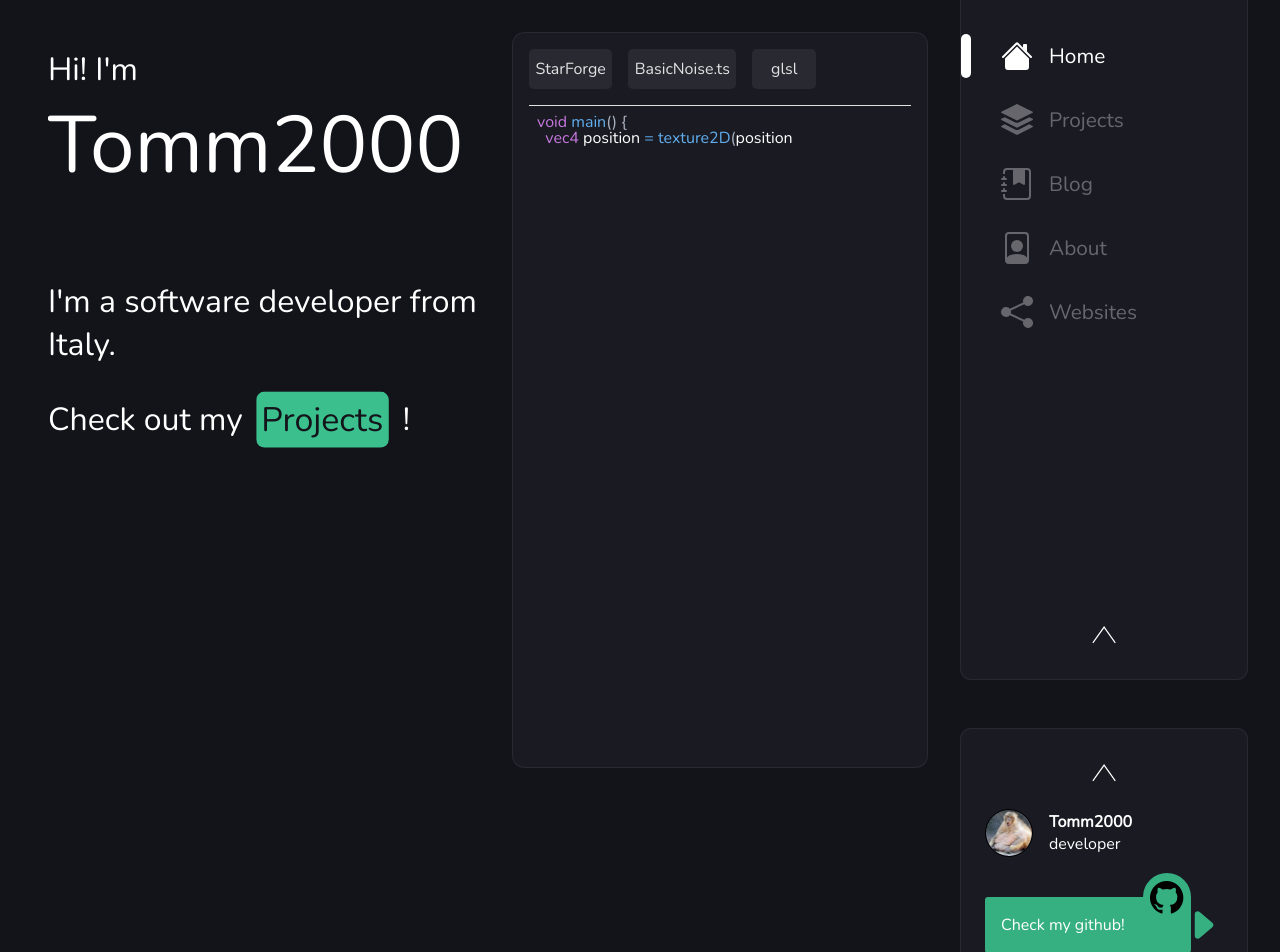
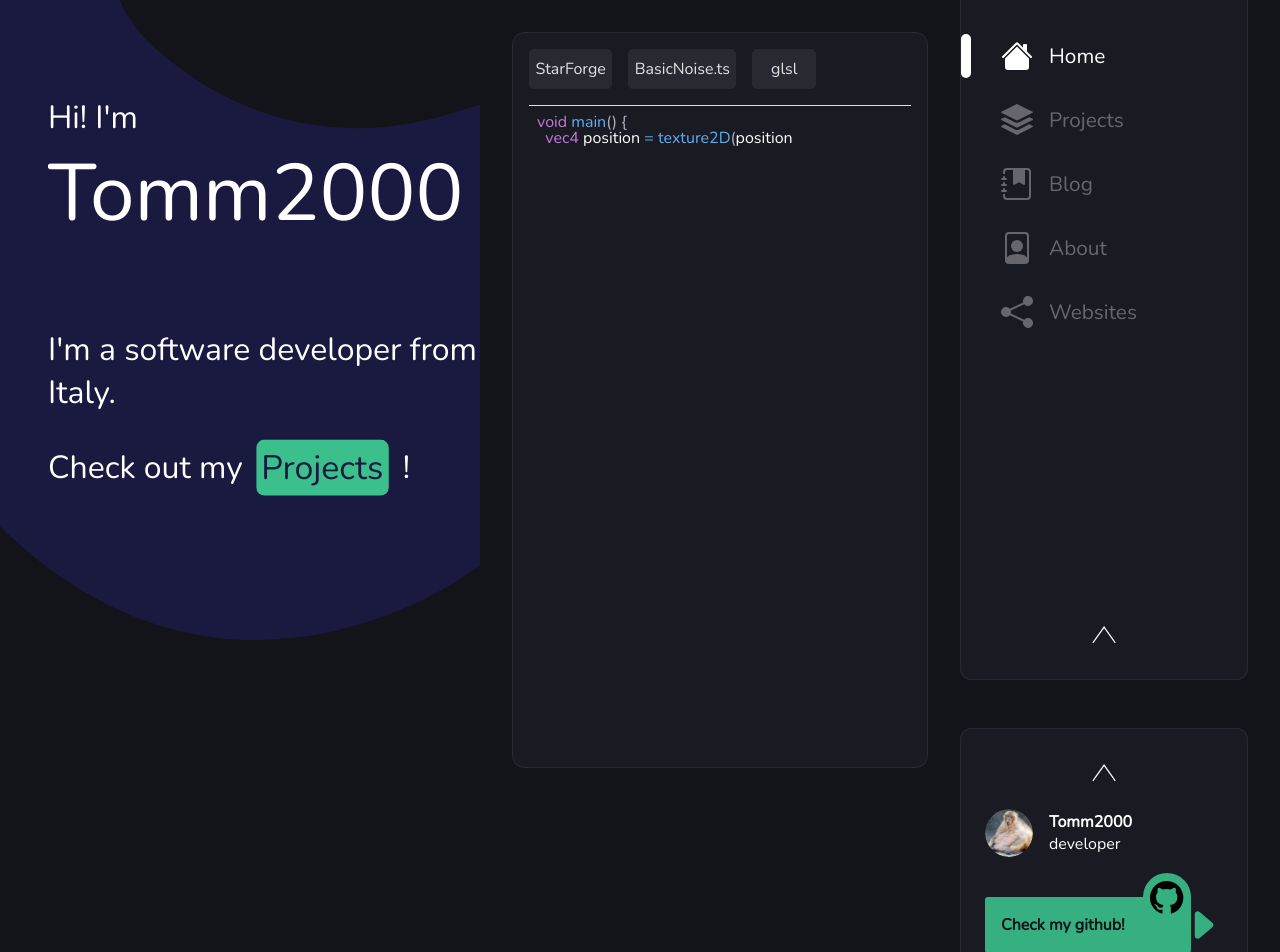
Before and after one commit to tomm2000/Portfolio, a Nuxt app: page / in a window 1280 px wide. Shown: the top 952 px of the page. Built offline with nearby package versions, Linux system fonts and the light colour scheme; a web font is replaced by a local one.

Commit message:
menu blob

```diff
--- a/components/ContactTag.vue
+++ b/components/ContactTag.vue
@@ -59,7 +59,8 @@ export default Vue.extend({
     grid-row-end: 11;
 
     text-decoration: none;
-    // background: red;
+    font-weight: bold;
+    color: $color_background_1;
     height: 100%;
     border-radius: .2rem 0 .2rem .2rem;
 
--- a/components/Contacts.vue
+++ b/components/Contacts.vue
@@ -46,13 +46,9 @@ export default Vue.extend({
     margin-bottom: 1rem;
 
     .icon {
-      font-size: 2rem;
-      background: #353542;
       border-radius: 50%;
-      border: 1px solid black;
       width: 3rem;
       height: 3rem;
-      text-align: center;
 
       img {
         width: 100%;
--- a/pages/index.vue
+++ b/pages/index.vue
@@ -1,5 +1,10 @@
 <template>
 <div class="homepage">
+  <div class="blob-wrap">
+    <svg class="blob" width="100" height="100" viewBox="0 0 100 100" fill="none" xmlns="http://www.w3.org/2000/svg">
+      <path d="M71.8558 90.4801C60.0381 97.9598 29.3332 110.989 0 82.2163V0H18.6234C20.3644 3.25729 21.3215 5.56111 28.2781 10.7973C34.609 15.5626 50.1725 24.5503 71.8558 17.3119C96.2471 9.16949 104.513 28.5917 97.7071 54.65C93.5726 70.4804 83.6735 83.0005 71.8558 90.4801Z" fill="#1A1A40"/>
+    </svg>
+  </div>
   <div class="hero">
     <div class="salute"><span>Hi! I'm</span></div>
     <div class="name"><span>Tomm2000</span></div>
@@ -106,9 +111,28 @@ export default Vue.extend({
 .homepage {
   display: grid;
   grid-template-columns: auto 30rem;
+  grid-template-rows: 1fr;
+
+  .blob-wrap {
+    grid-row: 1;
+    grid-column: 1;
+
+    .blob {
+      height: 40rem;
+      width: auto;
+      display: flex;
+
+      * {
+        align-self: flex-start;
+      }
+    }
+  }
 
   .hero {
-    padding: 3rem 0 3rem 3rem;
+    grid-row: 1;
+    grid-column: 1;
+
+    padding: 6rem 0 3rem 3rem;
     display: flex;
     flex-direction: column;
 
@@ -154,9 +178,9 @@ export default Vue.extend({
           padding: .3rem;
           cursor: pointer;
 
-          animation: pulse 2s ease 0s infinite alternate ;
+          animation: pulse1 2s ease 0s infinite alternate;
 
-          @keyframes pulse {
+          @keyframes pulse1 {
             0%   {
               background: #4fffbb;
               scale: 0.9;
@@ -169,17 +193,18 @@ export default Vue.extend({
 
           &:hover {
             span {
-              text-decoration: underline;
+              font-weight: bolder;
           }}
 
           span {
             font-size: 2rem;
-            color: $color_background_1;
+            color: #1A1A40;
       }}}}
 
   }
 
   .snippet-wrap {
+    grid-row: 1;
     grid-column: 2;
 
     padding: 1rem;
--- a/pages/projects.vue
+++ b/pages/projects.vue
@@ -179,12 +179,12 @@ Written in rust using macroQUAD for the interface.
 .projects {
   display: grid;
   grid-template-columns: 0 20rem auto;
-  grid-template-rows: 100%;
+  grid-template-rows: 1fr;
   height: 100vh;
 
   .pointer {
+    grid-row: 1;
     grid-column: 1;
-    grid-row: 1;
 
     z-index: 1;
 
@@ -212,8 +212,7 @@ Written in rust using macroQUAD for the interface.
     scroll-snap-type: y mandatory;
 
     grid-row: 1;
-    grid-column-start: 1;
-    grid-column-end: 4;
+    grid-column: 1/4;
 
   }
 
```
